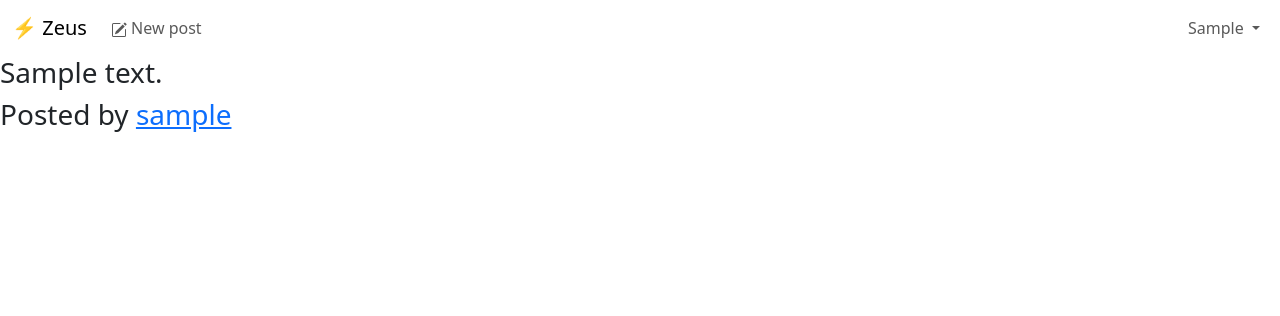
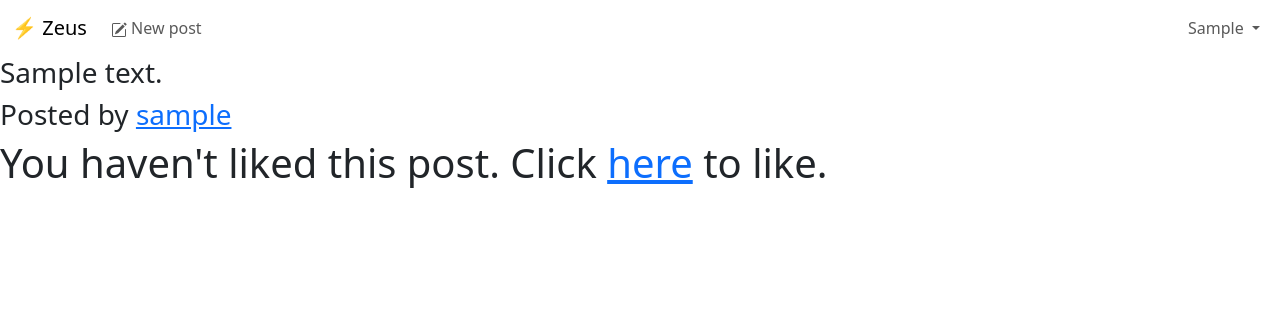
Before and after one commit to atbu/zeus, a Django app: template browse/templates/browse/post_detail.html in a window 1280 px wide. Shown: the top 316 px of the page. Run offline with Django 3.2, Linux system fonts and the light colour scheme; the template is opened without the code that fills it: most values are stand-ins (such as "Sample title", 1, 10 or a date in 2020).

Commit message:
Added basic like system on post_detail page

```diff
--- a/browse/templates/browse/post_detail.html
+++ b/browse/templates/browse/post_detail.html
@@ -4,6 +4,12 @@
   <h3>{{ post.content }}</h2>
   <h3>Posted by <a href="{% url 'user_detail' post.author.username %}">{{ post.author.username }}</a></h3>
 
+  {% if has_user_liked_this %}
+    <h1>You liked this post! Click <a href="{% url 'toggle_like_post' post.uniqueId %}">here</a> to unlike.</h1>
+  {% else %}
+    <h1>You haven't liked this post. Click <a href="{% url 'toggle_like_post' post.uniqueId %}">here</a> to like.</h1>
+  {% endif %}
+
   {% if is_user_moderator or logged_in_as == post.author.username %}
     <a href="{% url 'delete_post' post.uniqueId %}" class="btn btn-danger" role="button">Delete</a>
   {% endif %}
--- a/browse/urls.py
+++ b/browse/urls.py
@@ -8,4 +8,5 @@ urlpatterns = [
   path('new/', views.new_post, name='new_post'), # create a new post
   path('delete_post/<uuid:post_id>', views.delete_post, name='delete_post'), # delete a post
   path('muted/', views.muted, name='muted'), # user is redirected to this page if they are muted and cannot post
+  path('toggle_like_post/<uuid:post_id>', views.toggle_like_post, name='toggle_like_post') # like/unlike a post
 ]
```
Also changed, not shown: browse/views.py (+18 -1 lines).
